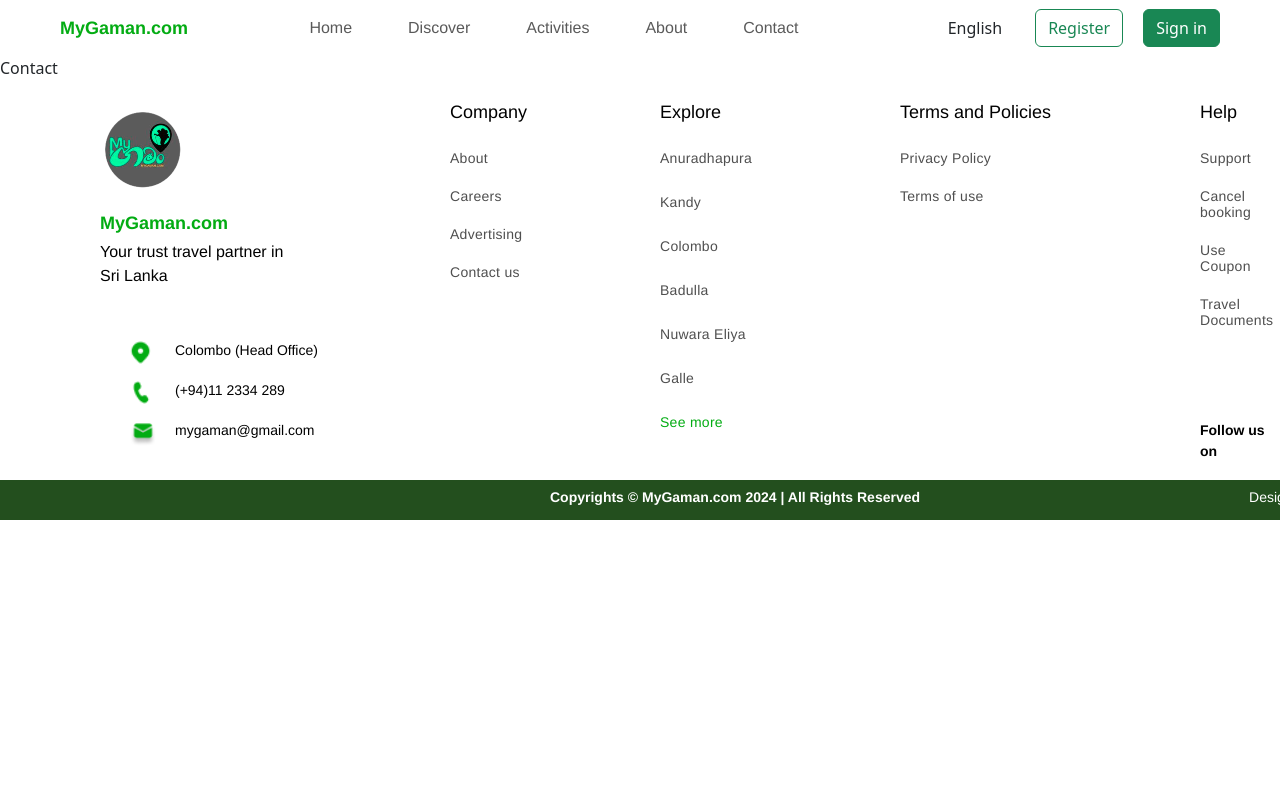
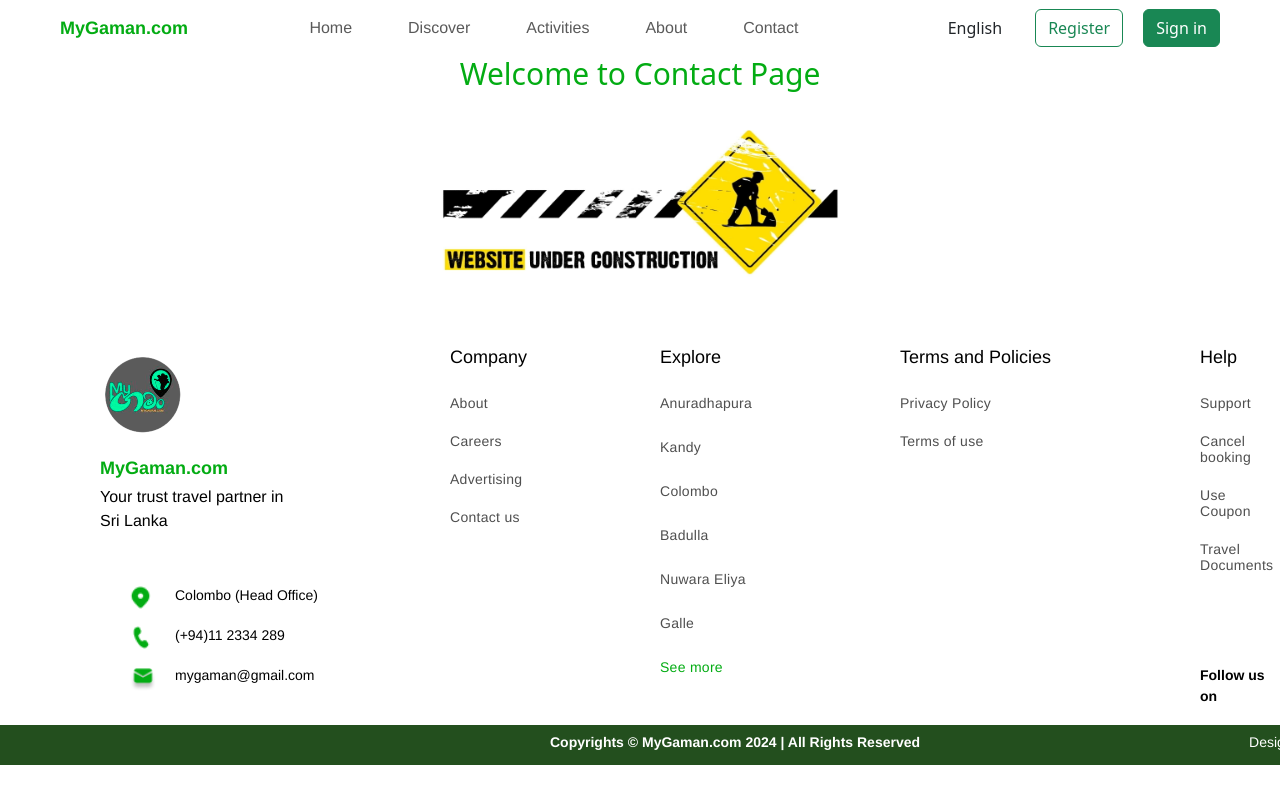
Before and after one commit to tharusha1004/MyGaman-Web, a React (Create React App) app in the folder frontend/: page /contact in a window 1280 px wide. Built offline with nearby package versions, Linux system fonts and the light colour scheme; a web font is replaced by a local one.

Commit message:
add banner to contact page

```diff
--- a/frontend/src/pages/Contact.jsx
+++ b/frontend/src/pages/Contact.jsx
@@ -1,8 +1,15 @@
 import React from 'react'
+import '../styles/Contact.css'
+
+import bg_img from '../assets/images/pages_images/Construction_Bg.jpg'
+
 
 const Contact = () => {
     return (
-        <div>Contact</div>
+        <div className="contact-container">
+            <h1 className='custom-heading'>Welcome to Contact Page</h1>
+            <img className='image-style' src={bg_img} alt='' />
+        </div>
     )
 }
 
```
